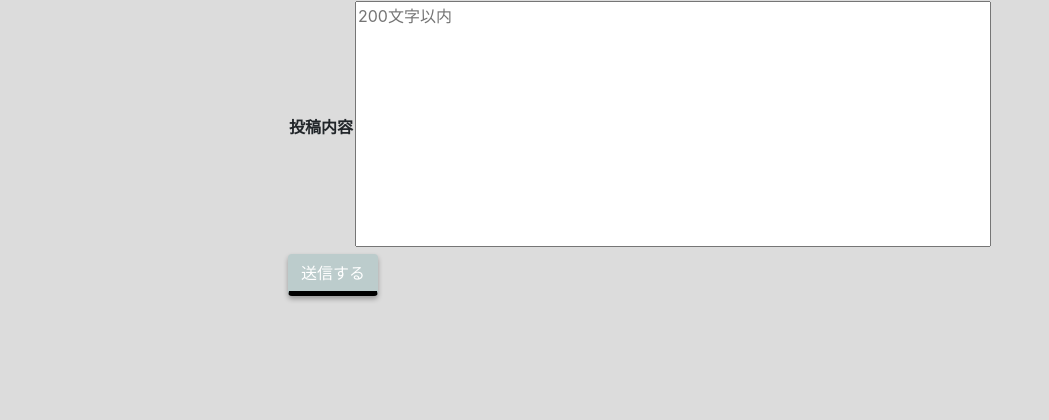
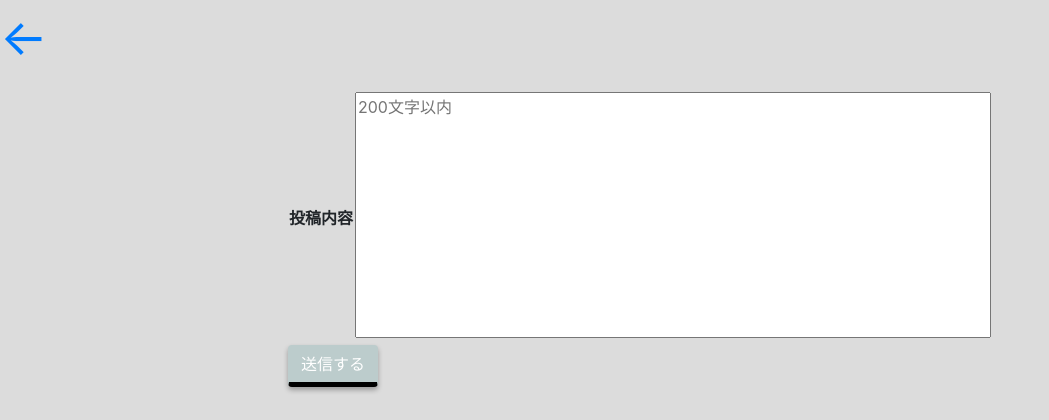
Before and after one commit to t18cs020/mysns, a Django app: page /cosmicsns/tweet/ in a window 1280 px wide. Shown: the part 75-495 px from the top of the page, without its empty margins (0-1049 px from the left). Run offline with Django 3.2, Linux system fonts and the light colour scheme; lists and menus that the app fills with data are empty; some libraries are stand-ins or nearby versions.

Commit message:
Update tweet.html

```diff
--- a/cosmicsns/templates/cosmicsns/tweet.html
+++ b/cosmicsns/templates/cosmicsns/tweet.html
@@ -48,8 +48,12 @@
      align-items: center;
      background-color: #dcdcdc;
 }
+.back{
+     font-size: 50px;
+ }
+ </style>
 
- </style>
+ <p class="back"><a href="{% url 'cosmicsns:list' %}">←</a></p>
 <div class="form1">
  <form action="{% url 'cosmicsns:tweet' %}" method="post">
   {% csrf_token %}
```
